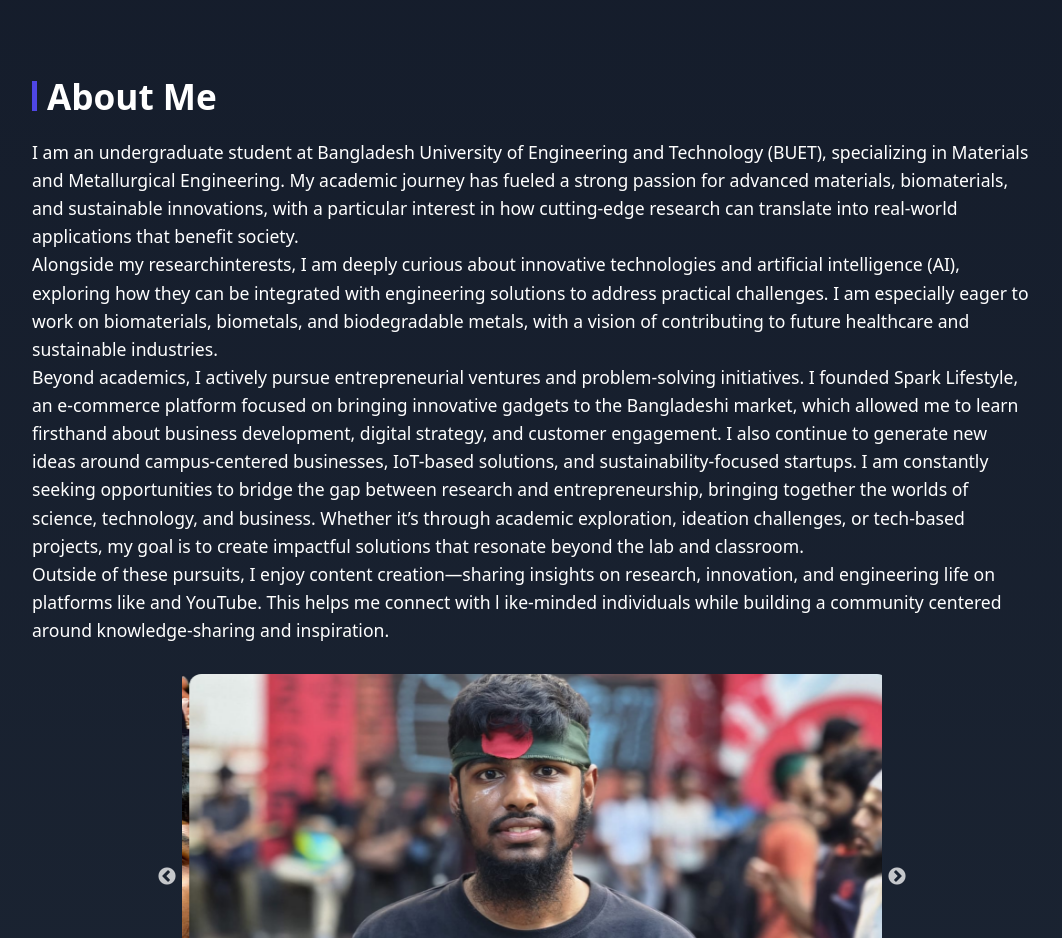
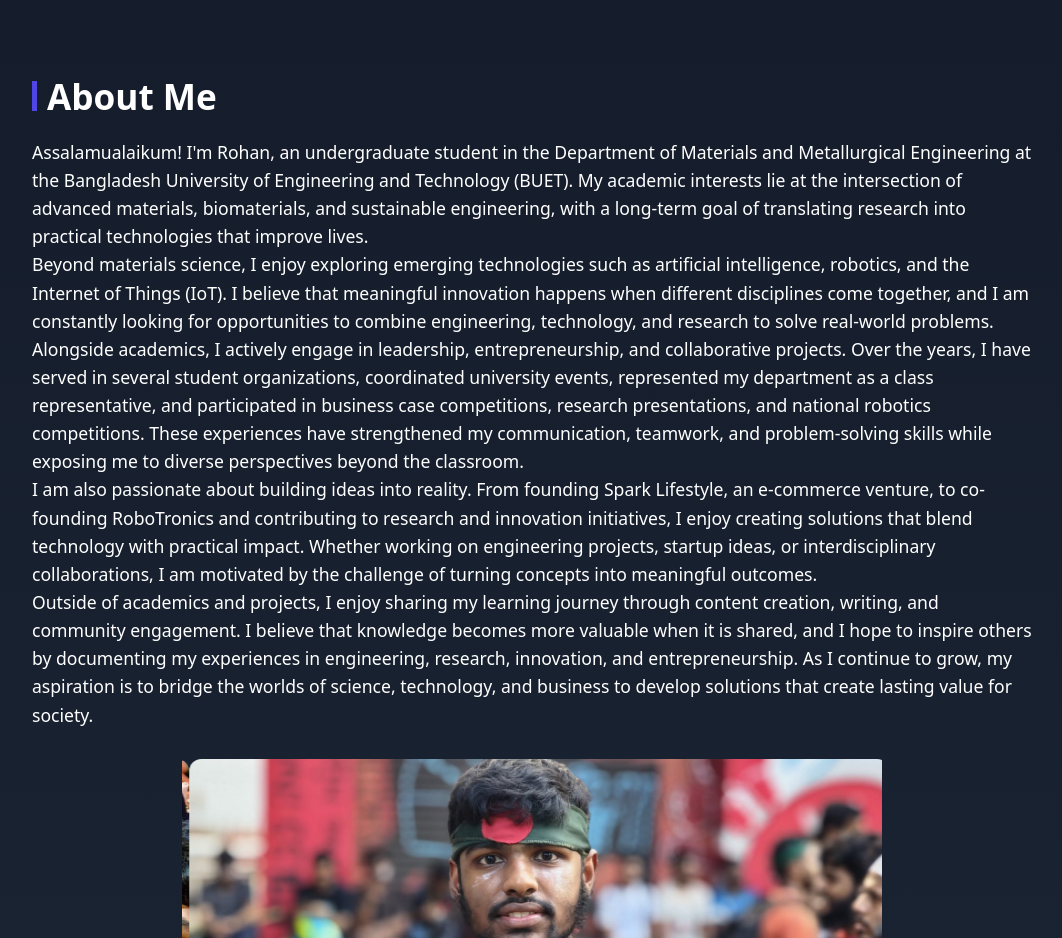
Before and after one commit to rohan-sheikh05/Personal_Website, a React (Create React App) app: page / in a window 1280 px wide. Shown: the part 780-1718 px from the top of the page, without its empty margins (108-1170 px from the left). Built offline with nearby package versions, Linux system fonts and the light colour scheme.

Commit message:
updated about me section

```diff
--- a/src/App.js
+++ b/src/App.js
@@ -358,44 +358,23 @@ export default function App() {
 
             <p style={{ fontSize: "1.1rem", lineHeight: "1.6" }}>
               <p>
-                I am an undergraduate student at Bangladesh University of
-                Engineering and Technology (BUET), specializing in Materials and
-                Metallurgical Engineering. My academic journey has fueled a
-                strong passion for advanced materials, biomaterials, and
-                sustainable innovations, with a particular interest in how
-                cutting-edge research can translate into real-world applications
-                that benefit society.
+                Assalamualaikum! I'm Rohan, an undergraduate student in the Department of Materials and Metallurgical Engineering at the Bangladesh University of Engineering and Technology (BUET). My academic interests lie at the intersection of advanced materials, biomaterials, and sustainable engineering, with a long-term goal of translating research into practical technologies that improve lives.
               </p>
+
               <p>
-                {" "}
-                Alongside my researchinterests, I am deeply curious about
-                innovative technologies and artificial intelligence (AI),
-                exploring how they can be integrated with engineering solutions
-                to address practical challenges. I am especially eager to work
-                on biomaterials, biometals, and biodegradable metals, with a
-                vision of contributing to future healthcare and sustainable
-                industries.
+                Beyond materials science, I enjoy exploring emerging technologies such as artificial intelligence, robotics, and the Internet of Things (IoT). I believe that meaningful innovation happens when different disciplines come together, and I am constantly looking for opportunities to combine engineering, technology, and research to solve real-world problems.
               </p>
-              Beyond academics, I actively pursue entrepreneurial ventures and
-              problem-solving initiatives. I founded Spark Lifestyle, an
-              e-commerce platform focused on bringing innovative gadgets to the
-              Bangladeshi market, which allowed me to learn firsthand about
-              business development, digital strategy, and customer engagement. I
-              also continue to generate new ideas around campus-centered
-              businesses, IoT-based solutions, and sustainability-focused
-              startups. I am constantly seeking opportunities to bridge the gap
-              between research and entrepreneurship, bringing together the
-              worlds of science, technology, and business. Whether it’s through
-              academic exploration, ideation challenges, or tech-based projects,
-              my goal is to create impactful solutions that resonate beyond the
-              lab and classroom.
+
               <p>
-                {" "}
-                Outside of these pursuits, I enjoy content creation—sharing
-                insights on research, innovation, and engineering life on
-                platforms like  and YouTube. This helps me connect with
-                l ike-minded individuals while building a community centered
-                around knowledge-sharing and inspiration.
+                Alongside academics, I actively engage in leadership, entrepreneurship, and collaborative projects. Over the years, I have served in several student organizations, coordinated university events, represented my department as a class representative, and participated in business case competitions, research presentations, and national robotics competitions. These experiences have strengthened my communication, teamwork, and problem-solving skills while exposing me to diverse perspectives beyond the classroom.
+              </p>
+
+              <p>
+                I am also passionate about building ideas into reality. From founding Spark Lifestyle, an e-commerce venture, to co-founding RoboTronics and contributing to research and innovation initiatives, I enjoy creating solutions that blend technology with practical impact. Whether working on engineering projects, startup ideas, or interdisciplinary collaborations, I am motivated by the challenge of turning concepts into meaningful outcomes.
+              </p>
+
+              <p>
+                Outside of academics and projects, I enjoy sharing my learning journey through content creation, writing, and community engagement. I believe that knowledge becomes more valuable when it is shared, and I hope to inspire others by documenting my experiences in engineering, research, innovation, and entrepreneurship. As I continue to grow, my aspiration is to bridge the worlds of science, technology, and business to develop solutions that create lasting value for society.
               </p>
             </p>
           </div>
```
